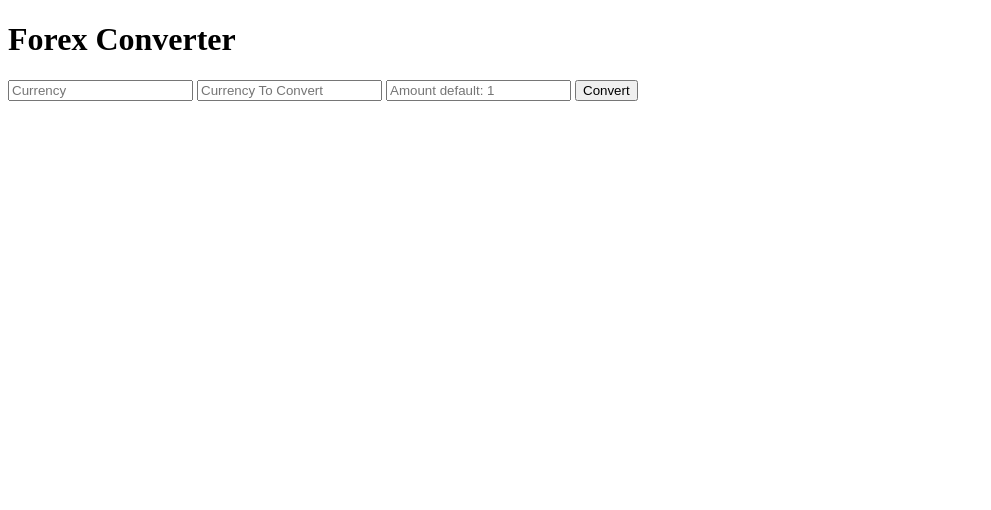
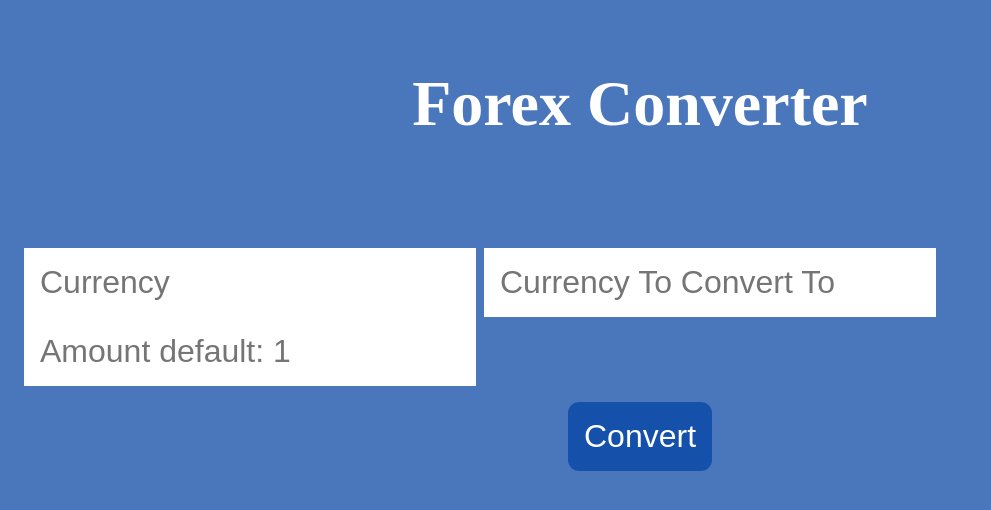
Before and after one commit to mbouanik/forex-converter, a Flask app: page / in a window 1280 px wide. Shown: the top 510 px of the page, without its empty margins (0-991 px from the left). Run offline with Flask 3, Linux system fonts and the light colour scheme.

Commit message:
css added

```diff
--- a/app.py
+++ b/app.py
@@ -1,4 +1,4 @@
-from flask import Flask, render_template, request, redirect, flash
+from flask import Flask, render_template, request, flash
 import requests
 from currency_symbols import CurrencySymbols
 
--- a/static/app.css
+++ b/static/app.css
@@ -0,0 +1,36 @@
+body {
+  background-color: rgb(74, 119, 187);
+  color: white;
+  font-size: 2rem;
+}
+
+a {
+  background-color: rgb(21, 81, 171);
+  border-radius: 1rem;
+  text-decoration: none;
+  color: white;
+  padding: 0.7rem;
+}
+input {
+  border: none;
+  font-size: 2rem;
+  padding: 1rem;
+}
+button {
+  font-size: 2rem;
+  background-color: rgb(21, 81, 171);
+  color: white;
+  border: none;
+  border-radius: 0.7rem;
+  padding: 1rem;
+}
+
+.home {
+  display: flex;
+  justify-content: center;
+  padding: 1rem;
+}
+.result {
+  display: flex;
+  justify-content: center;
+}
--- a/templates/app.html
+++ b/templates/app.html
@@ -1,12 +1,22 @@
 {% extends 'base.html' %} {% block title%}Forex Converter {% endblock %} {%
 block content %}
+<div class="home">
+  <h1>Forex Converter</h1>
+</div>
+<div class="home">
+  <form action="/converter" method="post">
+    <div class="home"></div>
+    <input type="text" placeholder="Currency" name="currency_one" />
+    <input
+      type="text"
+      placeholder="Currency To Convert To"
+      name="currency_two"
+    />
+    <input type="text" name="amount" placeholder="Amount default: 1" />
+    <div class="home">
+      <button>Convert</button>
+    </div>
+  </form>
+</div>
 
-<h1>Forex Converter</h1>
-
-<form action="/converter" method="post">
-  <input type="text" placeholder="Currency" name="currency_one" />
-  <input type="text" placeholder="Currency To Convert" name="currency_two" />
-  <input type="text" name="amount" placeholder="Amount default: 1" />
-  <button>Convert</button>
-</form>
 {%endblock%}
```
Also changed, not shown: templates/converter.html (+6 -2 lines).
